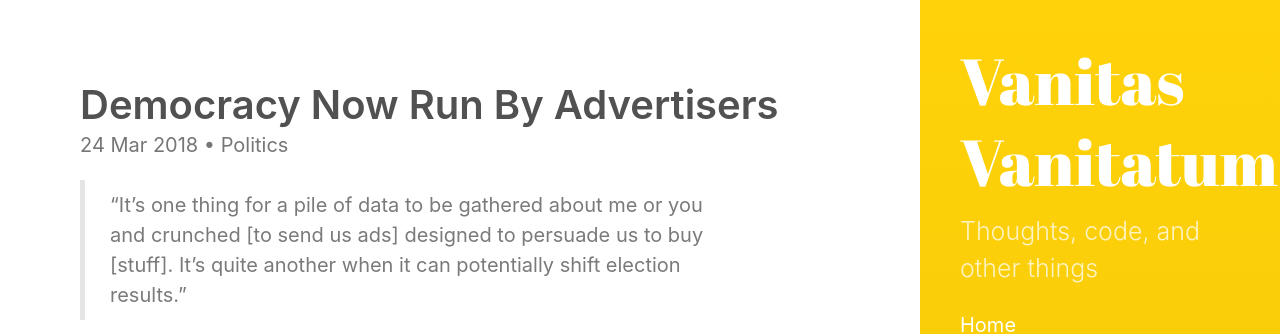
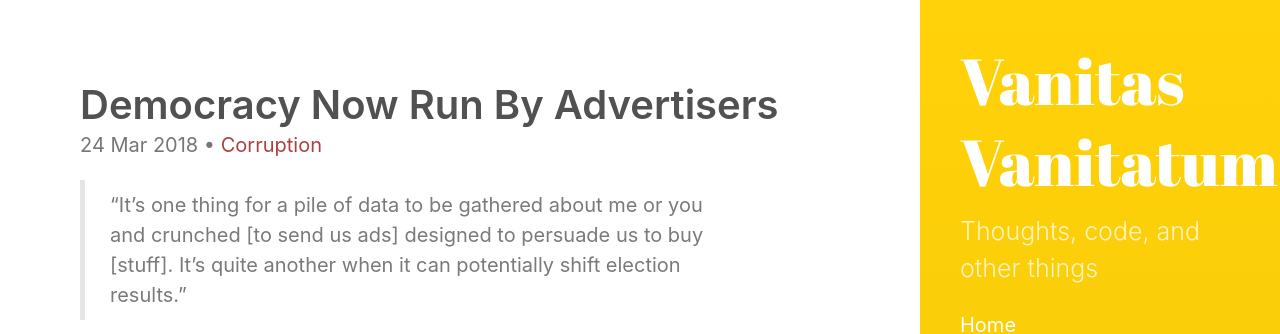
Before and after one commit to VanitasVanitatum/VanitasVanitatum.github.io, a Jekyll site: the page built from _posts/2018-03-24-ads-democracy.md, in a window 1280 px wide. Shown: the top 334 px of the page. Built offline with Jekyll 4.4.1, drawn with Linux system fonts in a browser that asks for light colours.

Commit message:
all posts have their category as a tag

```diff
--- a/_posts/2018-03-24-ads-democracy.md
+++ b/_posts/2018-03-24-ads-democracy.md
@@ -2,8 +2,9 @@
 layout: post
 title: "Democracy Now Run By Advertisers"
 categories:
-  - Politics
+  - Corruption
 tags:
+  - Corruption
   - Democracy
   - Privacy
   - Social Media
```
Also changed, not shown: _posts/2018-03-25-sublime-text-3-best-hotkeys.md (+1 -0 lines), _posts/2018-03-25-sublime-text-3-best-settings.md (+1 -0 lines), _posts/2018-03-26-AutoHotkey-custom-hotkeys-for-oldschool-RTS-games.md (+1 -0 lines), _posts/2018-03-26-AutoHotkey-useful-extra-scripts - Copy.md (+1 -0 lines).
